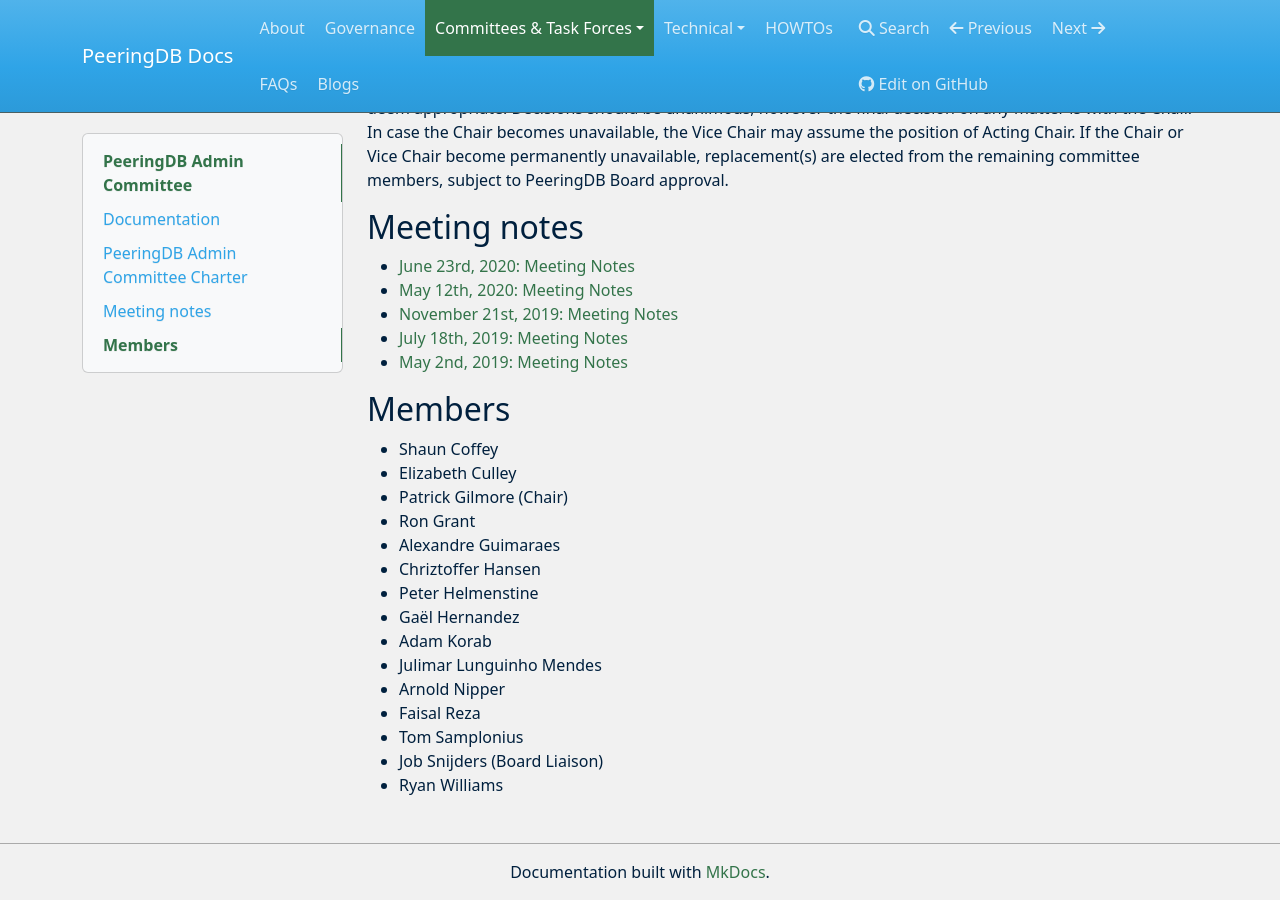
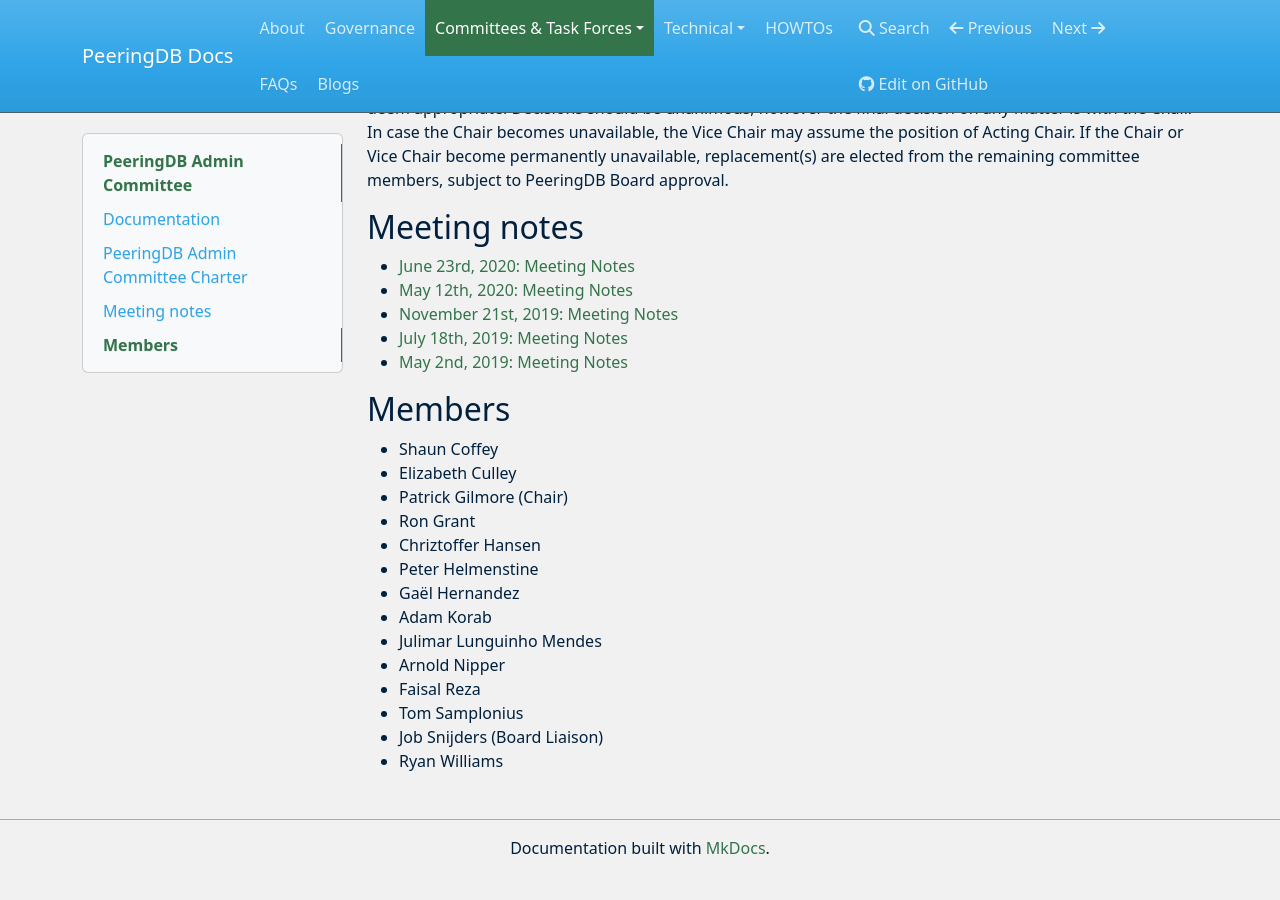
Before and after one commit to peeringdb/docs, an MkDocs documentation site: the page built from docs/committee/admin/index.md, in a window 1280 px wide and 900 px high, scrolled down 2017 px. Built offline with MkDocs 1.6.1, drawn with Linux system fonts in a browser that asks for light colours; nearby versions of some CDN libraries; after the commit the page ends 2893 px from its top, so only the background shows below that.

Commit message:
Update index.md
Alexandre left AC long time ago

```diff
--- a/docs/committee/admin/index.md
+++ b/docs/committee/admin/index.md
@@ -22,7 +22,6 @@
 - Elizabeth Culley
 - Patrick Gilmore (Chair)
 - Ron Grant
-- Alexandre Guimaraes
 - Chriztoffer Hansen
 - Peter Helmenstine
 - Gaël Hernandez
```
